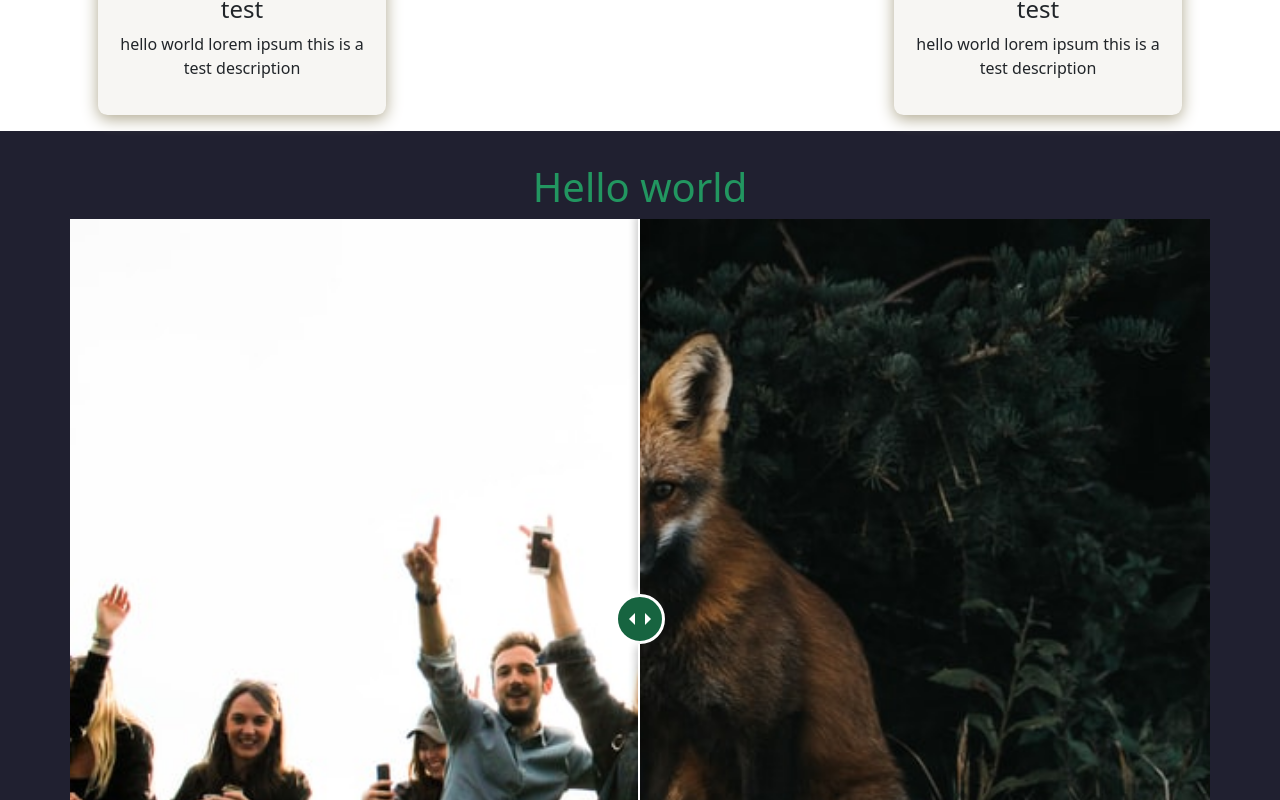
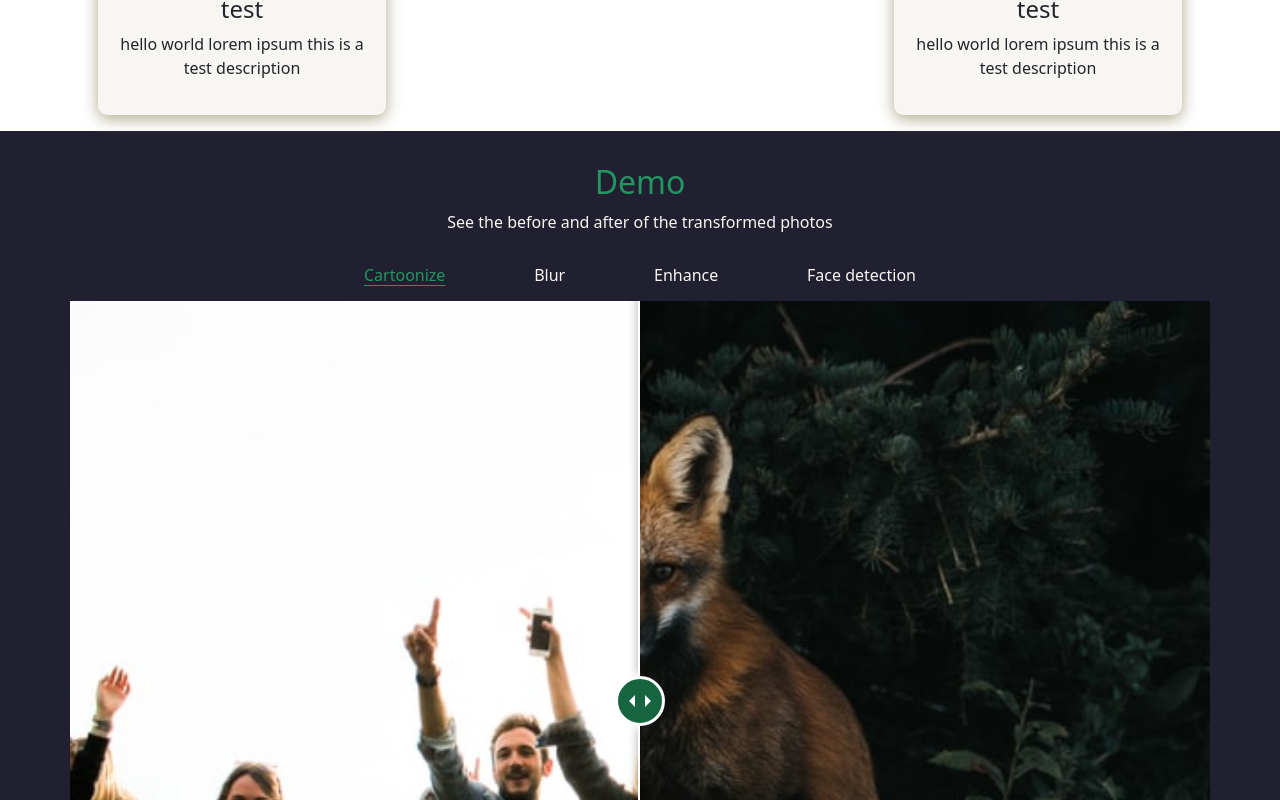
Before and after one commit to chromium7/django-image-manipulation, a React app in the folder frontend/: page /features in a window 1280 px wide. Shown: the part 1640-2440 px from the top of the page. Built offline with nearby package versions, Linux system fonts and the light colour scheme; the HTML template or start-up script is replaced by a standard one.

Commit message:
Update feature demo

```diff
--- a/frontend/src/components/Features/FeatureDemo.js
+++ b/frontend/src/components/Features/FeatureDemo.js
@@ -1,4 +1,4 @@
-import React from "react";
+import React, { useState } from "react";
 import styled from "styled-components";
 
 import ImageSlider from "./ImageSlider";
@@ -10,7 +10,7 @@ const Container = styled.div`
   position: relative;
   min-height: 80vh;
   width: 100vw;
-  color: var(--color-on-surface);
+  color: var(--color-on-primary);
   text-align: center;
   padding: 2rem;
 
@@ -24,20 +24,97 @@ const Container = styled.div`
     z-index: -1;
   }
 
-  h1 {
+  h2 {
     color: var(--color-primary);
   }
 `;
 
+const Buttons = styled.div`
+  display: flex;
+  flex-direction: row;
+  justify-content: center;
+  align-items: center;
+
+  button {
+    background: none;
+    border: none;
+    outline: none;
+    margin: 0.8rem 2.4rem;
+    color: var(--color-on-primary);
+    text-decoration: none;
+    text-underline-position: under;
+
+    &:hover {
+      color: var(--color-primary);
+    }
+
+    &.active {
+      color: var(--color-primary);
+      text-decoration: underline;
+    }
+  }
+`;
+
 export default function FeatureDemo() {
+  const [images, setImages] = useState([placeholder, placeholder2, "cartoon"]);
+
+  function changeImage(e) {
+    const val = e.target.value;
+
+    switch (val) {
+      case "cartoon":
+        return setImages([placeholder2, placeholder, "cartoon"]);
+      case "blur":
+        return setImages([placeholder, placeholder2, "blur"]);
+      case "enhance":
+        return setImages([placeholder2, placeholder, "enhance"]);
+      case "detect":
+        return setImages([placeholder, placeholder2, "detect"]);
+      default:
+        throw new Error("invalid filter value");
+    }
+  }
+
   return (
     <Container>
       <div className="background"></div>
       <div className="container" style={{ padding: 0 }}>
         <SlideIn>
-          <h1>Hello world</h1>
+          <h2>Demo</h2>
+          <p>See the before and after of the transformed photos</p>
 
-          <ImageSlider before={placeholder} after={placeholder2} />
+          <Buttons>
+            <button
+              value="cartoon"
+              onClick={changeImage}
+              className={images[2] == "cartoon" ? "active" : ""}
+            >
+              Cartoonize
+            </button>
+            <button
+              value="blur"
+              onClick={changeImage}
+              className={images[2] == "blur" ? "active" : ""}
+            >
+              Blur
+            </button>
+            <button
+              value="enhance"
+              onClick={changeImage}
+              className={images[2] == "enhance" ? "active" : ""}
+            >
+              Enhance
+            </button>
+            <button
+              value="detect"
+              onClick={changeImage}
+              className={images[2] == "detect" ? "active" : ""}
+            >
+              Face detection
+            </button>
+          </Buttons>
+
+          <ImageSlider before={images[0]} after={images[1]} />
         </SlideIn>
       </div>
     </Container>
```
Also changed, not shown: frontend/static/frontend/main.js.
